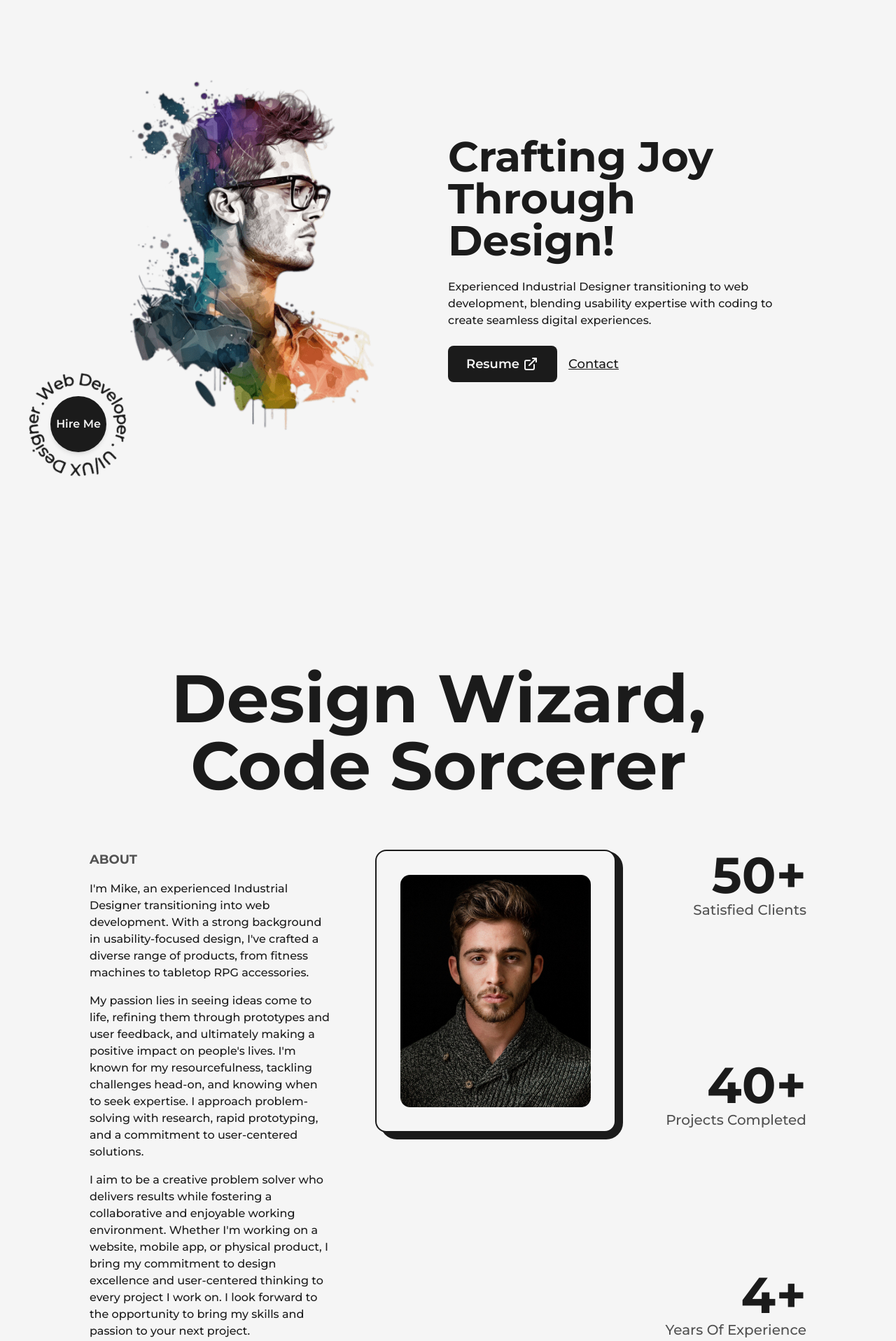
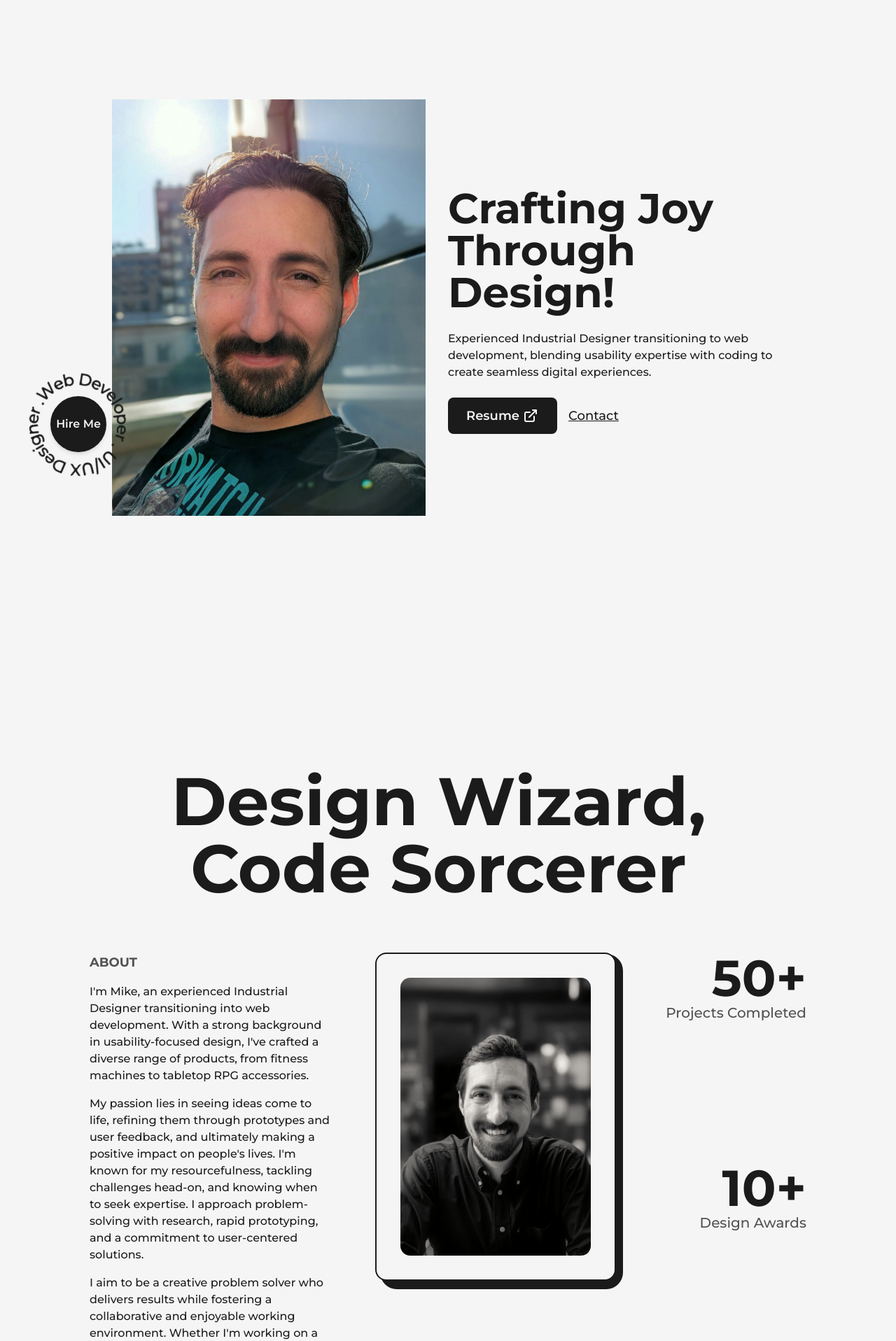
Before and after one commit to DeadChannelDice/nextJS-portfolio, a Next.js app: page / in a window 1280 px wide. Shown: the part 82-1998 px from the top of the page at 70% size. Built offline with nearby package versions, Linux system fonts and the light colour scheme.

Commit message:
Home and About selfie update.

```diff
--- a/src/components/About.js
+++ b/src/components/About.js
@@ -1,7 +1,7 @@
 import AnimatedText from '@/components/AnimatedText'
 import Image from 'next/image'
 import React, { useEffect, useRef } from 'react'
-import profilePic from "../../public/images/profile/developer-pic-2.jpg"
+import profilePic from "../../public/images/profile/charpin-profile-2023.jpg"
 import { useInView, useMotionValue, useSpring } from 'framer-motion'
 
 
@@ -84,16 +84,16 @@ const AnimatedNumbers = ({value}) => {
                             className='
                             text-xl font-medium capitalize text-dark/75 text-right dark:text-light
                             xl:text-center md:text-lg sm:text-base xs:text-sm
-                            '>satisfied clients</h2>
+                            '>projects completed</h2>
                         </div>
                         <div className='flex flex-col items-end justify-center xl:items-center'>
                             <span className='inline-block text-7xl font-bold md:text-6xl sm:text-5xl xs:text-4xl'>
-                                <AnimatedNumbers value={40}/>+
+                                <AnimatedNumbers value={10}/>+
                             </span>
                             <h2 className='
                             text-xl font-medium capitalize text-dark/75 text-right dark:text-light
                             xl:text-center md:text-lg sm:text-base xs:text-sm
-                            '>projects completed</h2>
+                            '>design awards</h2>
                         </div>
                         <div className='flex flex-col items-end justify-center xl:items-center'>
                             <span
@@ -101,7 +101,7 @@ const AnimatedNumbers = ({value}) => {
                             inline-block text-7xl font-bold md:text-6xl sm:text-5xl xs:text-4xl
 
                             '>
-                                <AnimatedNumbers value={4}/>+
+                                <AnimatedNumbers value={10}/>+
                             </span>
                             <h2
                             className='
--- a/src/pages/index.js
+++ b/src/pages/index.js
@@ -1,7 +1,7 @@
 import Head from 'next/head'
 import Layout from '@/components/Layout'
 import Image from 'next/image'
-import profilePic from "../../public/images/profile/developer-pic-1.png"
+import profilePic from "../../public/images/profile/charpin-profile-2023-2.jpg"
 import AnimatedText from '@/components/AnimatedText'
 import Link from 'next/link'
 import { LinkArrow } from '@/components/Icons'
@@ -26,7 +26,7 @@ export default function Home() {
           <div className="flex justify-between w-full items-center lg:flex-col mb-64 mt-24 ">
             <div className='w-1/2 md:w-full lg:w-full'>
               <Image src={ profilePic } alt="Mike Charpin"
-                className='w-full h-auto  '
+                className='w-full h-auto p-8'
                 priority={true}
                 sizes="(max-width: 768px) 100vw, (max-width: 1200px) 50vw, 50vw"
               />
```
Also changed, not shown: public/images/profile/charpin-profile-2023-2.jpg (added), public/images/profile/charpin-profile-2023.jpg (added).
